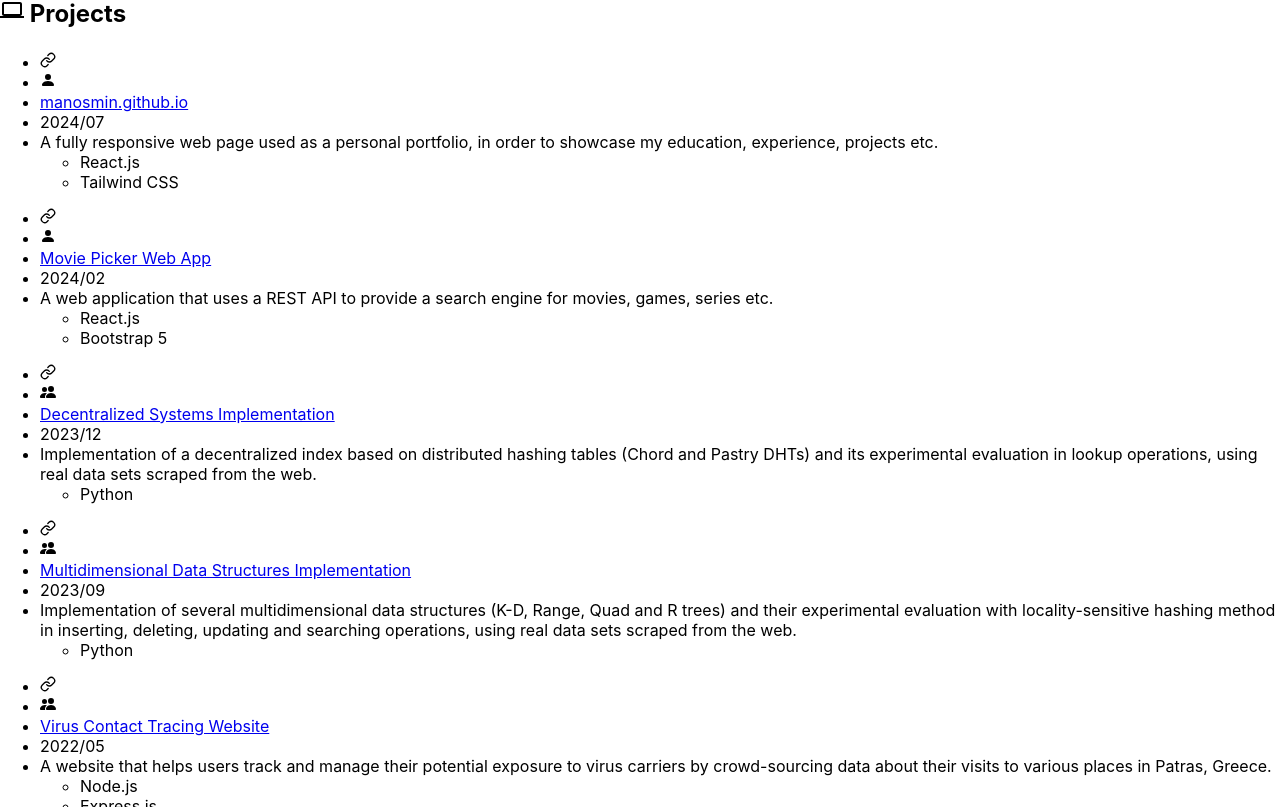
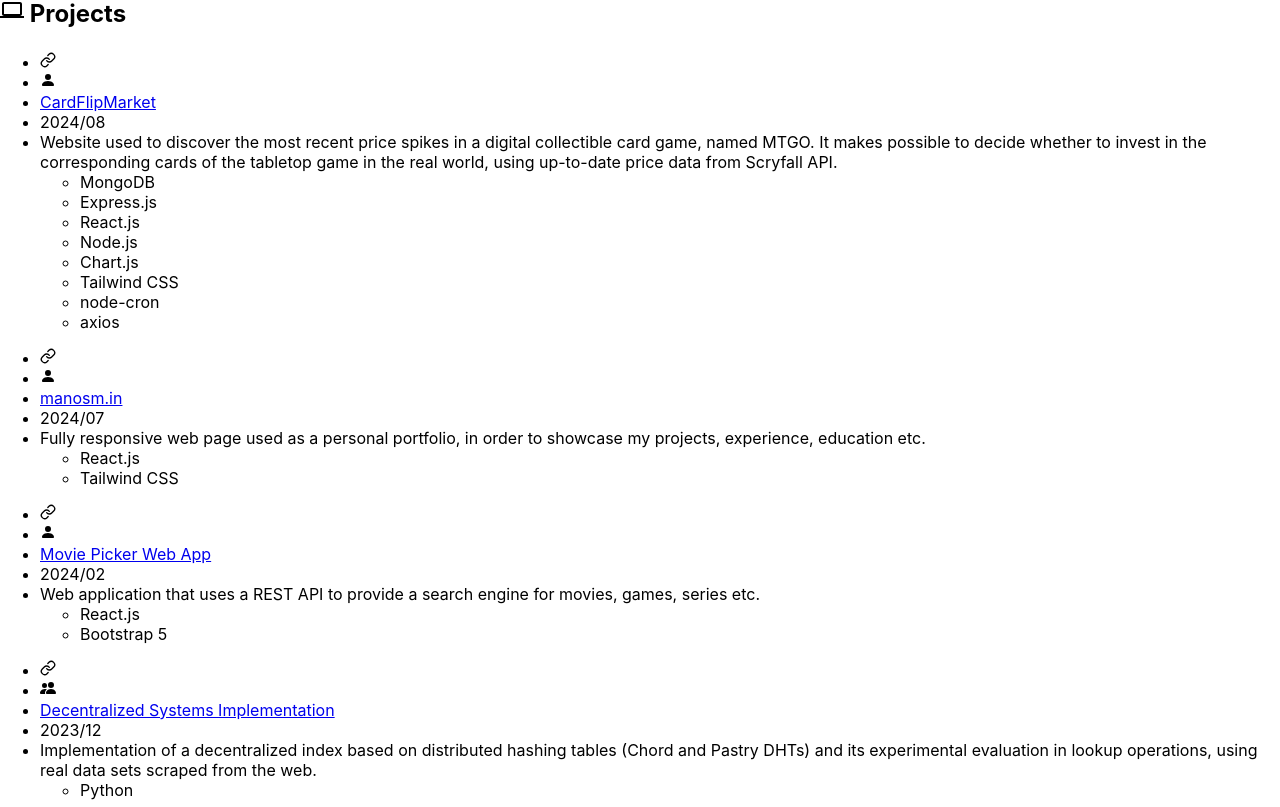
Before and after one commit to manosmin/manosmin.github.io, a React (Create React App) app: page / in a window 1280 px wide. Shown: the part 1553-2360 px from the top of the page. Built offline with nearby package versions, Linux system fonts and the light colour scheme.

Commit message:
added project

```diff
--- a/src/components/About.js
+++ b/src/components/About.js
@@ -36,7 +36,7 @@ const About = () => {
               <p ref={containerRef5} className={`${isVisible5 && 'animate-fade-in'} opacity-0`} style={{ "--delay": 0.4 + "s" }}>
                 At this moment, I'm excited to take the next step in my journey by diving into the professional world. I'm particularly interested in software engineering and web development, and I'm eager to bring my skills to a dynamic team where I can continue to learn and grow.
               </p>
-              <p ref={containerRef6} className={`${isVisible6 && 'animate-fade-in'} opacity-0`} style={{ "--delay": 0.4 + "s" }}>I’m ready to roll up my sleeves and contribute to real-world projects that make a difference. If you’re looking for someone who's not just skilled, but also passionate about technology, I'd love to <a className="hover:underline" href="mailto:manosmin@hotmail.com">connect</a> and explore opportunities together!</p>
+              <p ref={containerRef6} className={`${isVisible6 && 'animate-fade-in'} opacity-0`} style={{ "--delay": 0.4 + "s" }}>I'm ready to roll up my sleeves and contribute to real-world projects that make a difference. If you're looking for someone who's not just skilled, but also passionate about technology, I'd love to <a className="hover:underline" href="mailto:manosmin@hotmail.com">connect</a> and explore opportunities together!</p>
         </div>
       </div>
   );
--- a/src/components/Footer.js
+++ b/src/components/Footer.js
@@ -3,12 +3,12 @@ import React from 'react';
 const Footer = () => {
 
   return (
-    <footer className="mt-auto bg-gray-100 text-gray-900 dark:bg-gray-900 dark:text-gray-100 p-5 ">
+    <footer className="lg:sticky lg:bottom-0 mt-auto bg-gray-100 text-gray-900 dark:bg-gray-900 dark:text-gray-100 p-5 ">
       <div className='max-w-screen-xl mx-auto w-full flex justify-between'>
         <p className='inline'>I built this web page using <a rel="noopener noreferrer" href="https://www.react.dev/" target="_blank"
         className="hover:underline">React.js</a> and <a rel="noopener noreferrer" href="https://tailwindcss.com/" target="_blank"
         className="hover:underline">Tailwind CSS.</a></p>
-        <p className='inline'> &copy; Manos Minadakis 2024</p>
+        <p className='inline'> &copy; 2024 Manos Minadakis</p>
       </div>
     </footer>
   );
--- a/src/components/Projects.js
+++ b/src/components/Projects.js
@@ -14,7 +14,7 @@ function Projects() {
     const ProjectInfo1 = {
       Title: 'Virus Contact Tracing Website',
       Used: ['Node.js', 'Express.js', 'Passport.js', 'Leaflet.js', 'Chart.js', 'JavaScript', 'HTML', 'Bootstrap 4', 'MongoDB'],
-      Description: 'A website that helps users track and manage their potential exposure to virus carriers by crowd-sourcing data about their visits to various places in Patras, Greece.',
+      Description: 'Website that helps users track and manage their potential exposure to virus carriers by crowd-sourcing data about their visits to various places in Patras, Greece.',
       Link: 'https://github.com/manosmin/ceid-web',
       Date: '2022/05',
       Team: 'Yes'
@@ -23,16 +23,16 @@ function Projects() {
     const ProjectInfo2 = {
       Title: 'Movie Picker Web App',
       Used: ['React.js', 'Bootstrap 5'],
-      Description: 'A web application that uses a REST API to provide a search engine for movies, games, series etc.',
+      Description: 'Web application that uses a REST API to provide a search engine for movies, games, series etc.',
       Link: 'https://github.com/manosmin/movie-picker-app',
       Date: '2024/02',
       Team: 'No'
     }
 
     const ProjectInfo3 = {
-      Title: 'manosmin.github.io',
+      Title: 'manosm.in',
       Used: ['React.js', 'Tailwind CSS'],
-      Description: 'A fully responsive web page used as a personal portfolio, in order to showcase my education, experience, projects etc.',
+      Description: 'Fully responsive web page used as a personal portfolio, in order to showcase my projects, experience, education etc.',
       Link: 'https://github.com/manosmin/manosmin.github.io',
       Date: '2024/07',
       Team: 'No'
@@ -75,7 +75,16 @@ function Projects() {
       Team: 'Yes'
     }
 
-    const Projects = [ProjectInfo3, ProjectInfo2, ProjectInfo1, ProjectInfo4, ProjectInfo5, ProjectInfo8, ProjectInfo7]
+    const ProjectInfo9 = {
+      Title: `CardFlipMarket`,
+      Used: ['MongoDB', 'Express.js', 'React.js', 'Node.js', 'Chart.js', 'Tailwind CSS','node-cron', 'axios'],
+      Description: 'Website used to discover the most recent price spikes in a digital collectible card game, named MTGO. It makes possible to decide whether to invest in the corresponding cards of the tabletop game in the real world, using up-to-date price data from Scryfall API.',
+      Link: 'https://github.com/manosmin/cardflipmarket',
+      Date: '2024/08',
+      Team: 'No'
+    }
+
+    const Projects = [ProjectInfo3, ProjectInfo2, ProjectInfo1, ProjectInfo4, ProjectInfo5, ProjectInfo8, ProjectInfo7, ProjectInfo9]
 
   return (
     <div id="projects" className='bg-gray-100 text-gray-900 dark:bg-gray-900 dark:text-gray-100 p-10 py-48'>
```
